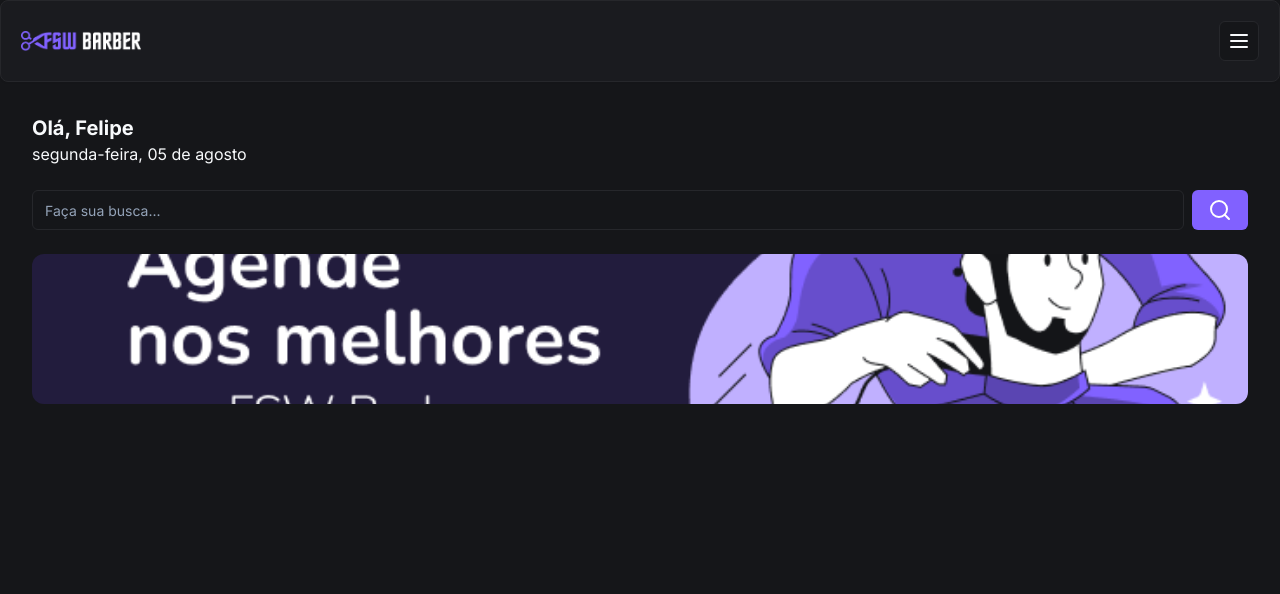
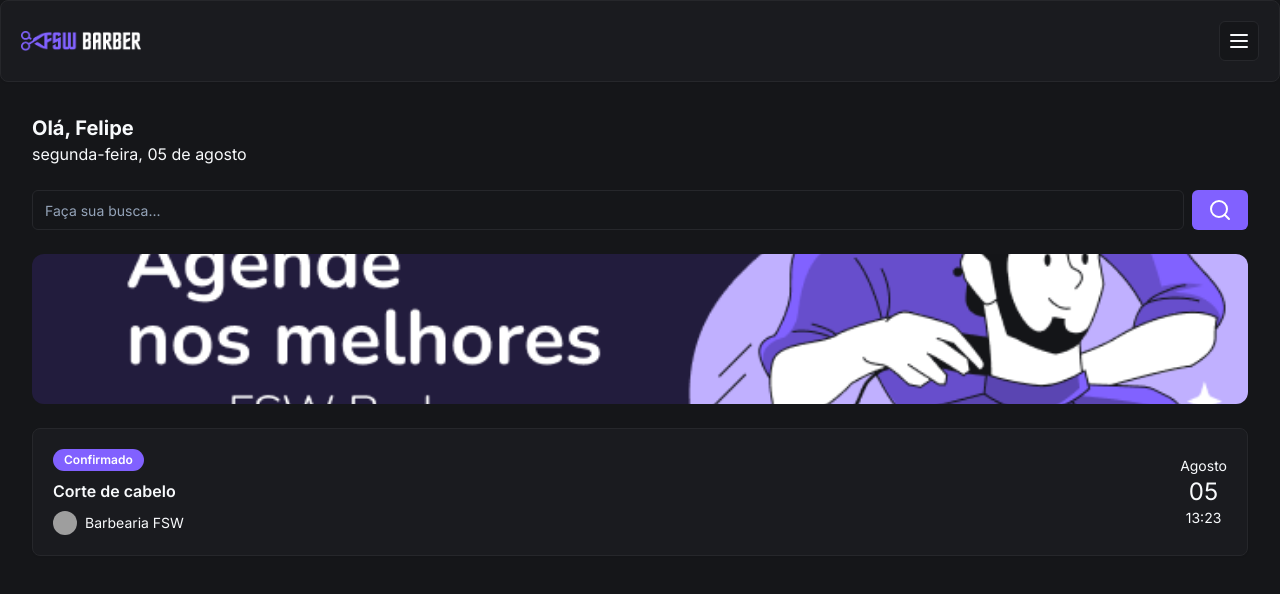
Before and after one commit to phhenrk/fsw-barber, a Next.js app: page / in a window 1280 px wide. Shown: the top 594 px of the page. Built offline with nearby package versions, Linux system fonts and the light colour scheme; grey boxes are pictures that could not be loaded.

Commit message:
feat: add booking item

```diff
--- /dev/null
+++ b/app/_components/ui/avatar.tsx
@@ -0,0 +1,50 @@
+"use client"
+
+import * as React from "react"
+import * as AvatarPrimitive from "@radix-ui/react-avatar"
+
+import { cn } from "@/app/_lib/utils"
+
+const Avatar = React.forwardRef<
+  React.ElementRef<typeof AvatarPrimitive.Root>,
+  React.ComponentPropsWithoutRef<typeof AvatarPrimitive.Root>
+>(({ className, ...props }, ref) => (
+  <AvatarPrimitive.Root
+    ref={ref}
+    className={cn(
+      "relative flex h-10 w-10 shrink-0 overflow-hidden rounded-full",
+      className
+    )}
+    {...props}
+  />
+))
+Avatar.displayName = AvatarPrimitive.Root.displayName
+
+const AvatarImage = React.forwardRef<
+  React.ElementRef<typeof AvatarPrimitive.Image>,
+  React.ComponentPropsWithoutRef<typeof AvatarPrimitive.Image>
+>(({ className, ...props }, ref) => (
+  <AvatarPrimitive.Image
+    ref={ref}
+    className={cn("aspect-square h-full w-full", className)}
+    {...props}
+  />
+))
+AvatarImage.displayName = AvatarPrimitive.Image.displayName
+
+const AvatarFallback = React.forwardRef<
+  React.ElementRef<typeof AvatarPrimitive.Fallback>,
+  React.ComponentPropsWithoutRef<typeof AvatarPrimitive.Fallback>
+>(({ className, ...props }, ref) => (
+  <AvatarPrimitive.Fallback
+    ref={ref}
+    className={cn(
+      "flex h-full w-full items-center justify-center rounded-full bg-muted",
+      className
+    )}
+    {...props}
+  />
+))
+AvatarFallback.displayName = AvatarPrimitive.Fallback.displayName
+
+export { Avatar, AvatarImage, AvatarFallback }
--- /dev/null
+++ b/app/_components/ui/badge.tsx
@@ -0,0 +1,36 @@
+import * as React from "react"
+import { cva, type VariantProps } from "class-variance-authority"
+
+import { cn } from "@/app/_lib/utils"
+
+const badgeVariants = cva(
+  "inline-flex items-center rounded-full border px-2.5 py-0.5 text-xs font-semibold transition-colors focus:outline-none focus:ring-2 focus:ring-ring focus:ring-offset-2",
+  {
+    variants: {
+      variant: {
+        default:
+          "border-transparent bg-primary text-primary-foreground hover:bg-primary/80",
+        secondary:
+          "border-transparent bg-secondary text-secondary-foreground hover:bg-secondary/80",
+        destructive:
+          "border-transparent bg-destructive text-destructive-foreground hover:bg-destructive/80",
+        outline: "text-foreground",
+      },
+    },
+    defaultVariants: {
+      variant: "default",
+    },
+  }
+)
+
+export interface BadgeProps
+  extends React.HTMLAttributes<HTMLDivElement>,
+    VariantProps<typeof badgeVariants> {}
+
+function Badge({ className, variant, ...props }: BadgeProps) {
+  return (
+    <div className={cn(badgeVariants({ variant }), className)} {...props} />
+  )
+}
+
+export { Badge, badgeVariants }
--- a/app/page.tsx
+++ b/app/page.tsx
@@ -4,6 +4,9 @@
 import { Button } from "./_components/ui/button";
 import { Input } from "./_components/ui/input";
 import Image from "next/image";
+import { Card, CardContent } from "./_components/ui/card";
+import { Badge } from "./_components/ui/badge";
+import { Avatar, AvatarImage } from "./_components/ui/avatar";
 
 const Home = () => {
     return (
@@ -12,8 +15,12 @@
             <Header />
 
             <div className="p-8">
+                {/* TEXTO */}
+
                 <h2 className="text-xl font-bold">Olá, Felipe</h2>
                 <p> segunda-feira, 05 de agosto</p>
+
+                {/* BUSCA */}
                 <div className="mt-6 flex items-center gap-2">
                     <Input placeholder="Faça sua busca..." />
                     <Button>
@@ -21,13 +28,38 @@
                     </Button>
                 </div>
 
+                {/* IMAGEM */}
                 <div className="relative mt-6 h-[150px] w-full">
 
                     <Image alt="banner capa principal" src="/banner-01.png" fill
-                     className="rounded-xl object-cover" />
+                        className="rounded-xl object-cover" />
 
                 </div>
 
+                {/* AGENDAMENTO */}
+                <Card className="mt-6">
+                 <CardContent className="flex justify-between p-0">
+                    {/* div ESQUERDA */}
+                   <div className="flex flex-col gap-2 py-5 pl-5 ">
+                   <Badge className="w-fit">Confirmado</Badge>
+                   <h3 className="font-semibold">Corte de cabelo</h3>
+
+                   <div className="flex items-center gap-2">
+                    <Avatar className="h-6 w-6">
+                        <AvatarImage src="https://utfs.io/f/c97a2dc9-cf62-468b-a851-bfd2bdde775f-16p.png" />
+                    </Avatar>
+                    <p className="text-sm">Barbearia FSW</p>
+                    </div>
+
+                   </div>
+                   {/* div direita */}
+                   <div className="flex flex-col items-center justify-center border-1-2 border-solid px-5">
+                    <p className="text-sm">Agosto</p>
+                    <p className="text-2xl">05</p>
+                    <p className="text-sm">13:23</p>
+                   </div>
+                 </CardContent>
+                </Card>
 
             </div>
 
--- a/package.json
+++ b/package.json
@@ -14,6 +14,7 @@
   },
   "dependencies": {
     "@prisma/client": "^5.18.0",
+    "@radix-ui/react-avatar": "^1.1.0",
     "@radix-ui/react-slot": "^1.1.0",
     "class-variance-authority": "^0.7.0",
     "clsx": "^2.1.1",
```
Also changed, not shown: 1 other file (tests, documents, lock files or other folders).
